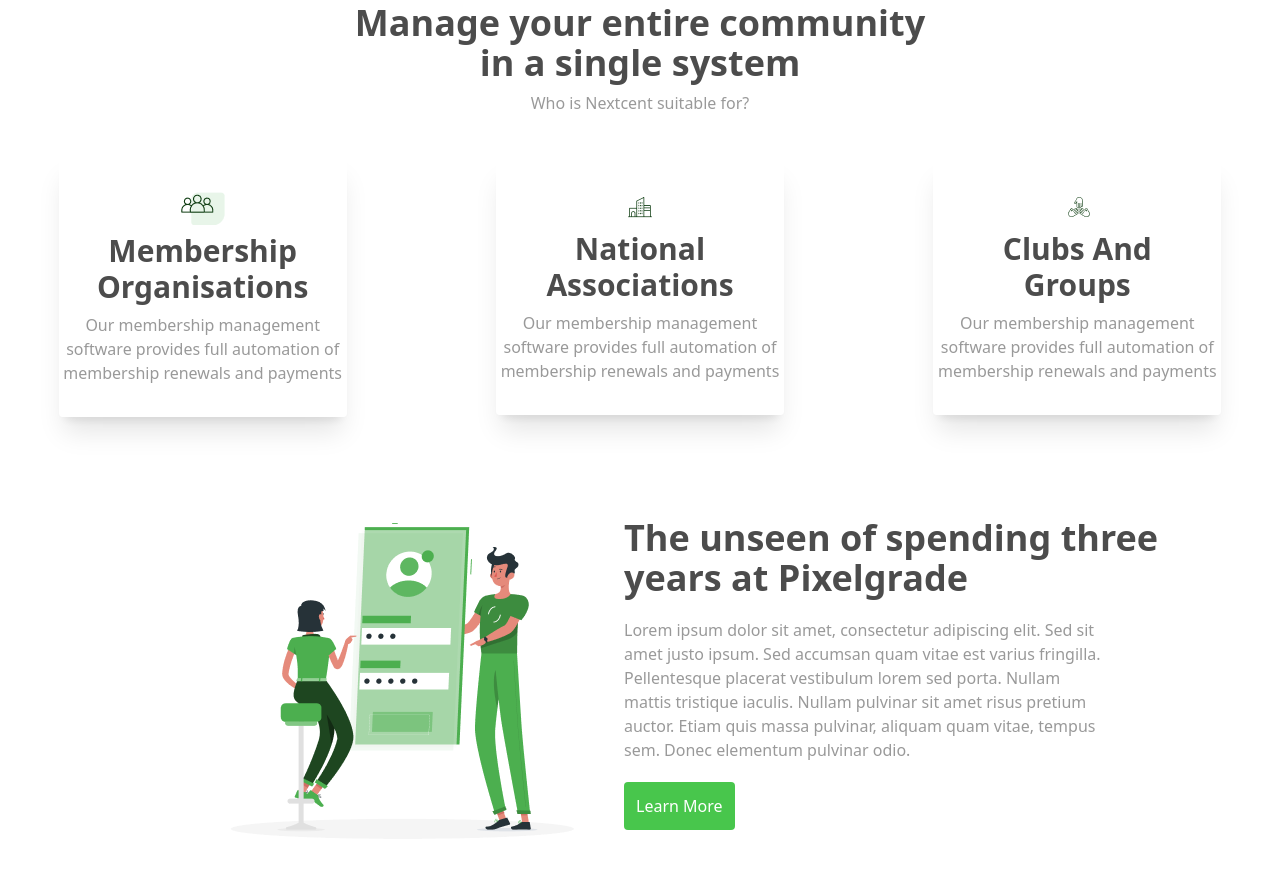
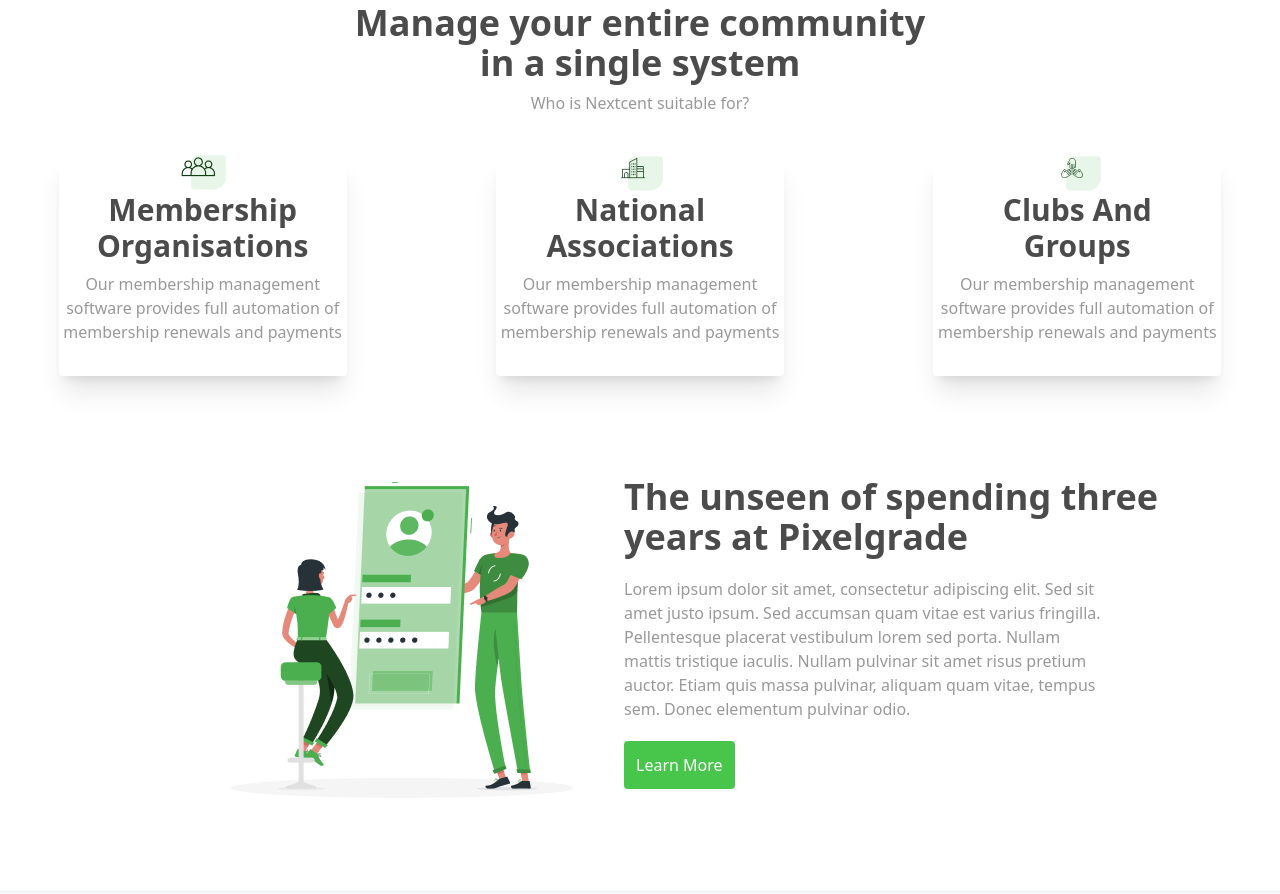
Before and after one commit to GodpeaceKs/Landing-page-Nexcent, a website: page index.html in a window 1280 px wide. Shown: the part 759-1653 px from the top of the page. Drawn offline with Linux system fonts and the light colour scheme.

Commit message:
RD finals3

```diff
--- a/index.html
+++ b/index.html
@@ -13,7 +13,7 @@
             <div class="sm:block sm:ml-2 md:ml-5">
             <!--Logo-->
                 <a href="#">
-                    <img src="./src/assets/images/Logo (1).png" alt="logo" class="ml-2 md:ml-5 lg:ml-10 w-[60%] sm:w-auto">
+                    <img src="./src/assets/images/Logo (1).png" alt="logo" class="ml-2 md:ml-5 lg:ml-10 w-[60%] sm:w-[70%] lg:w-auto">
                 </a>
             </div>
 
@@ -95,7 +95,7 @@
                 </div>
             </div>
             <div class="w-full flex justify-center lg:justify-end xl:justify-end">
-                <img src="./src/assets/images/Illustration (4).png" alt="Illustration" class="w-1/2 object-contain xl:ml-20">
+                <img src="./src/assets/images/Illustration (4).png" alt="Illustration" class="w-2/3 xl:w-1/2 object-contain xl:ml-20">
             </div>
         </div>
         <div class="flex justify-center mt-5">
@@ -148,7 +148,14 @@
     </div>
     <div class="grid grid-cols-1 gap-8 sm:grid-cols-2 lg:grid-cols-3 my-10 place-items-center 2xl:px-20">
         <div class="shadow-xl w-2xs flex flex-col items-center rounded-sm">
-            <img src="./src/assets/images/Icon (2).png" alt="icon1" class="mt-8">
+            <div class="flex flex-col items-center justify-center">
+                <div class="relative z-0">
+                    <img src="./src/assets/images/Rectangle 157.png" class="ml-3" alt="icon1">
+                </div>
+                <div class="relative z-10 -mt-10">
+                    <img src="./src/assets/images/Icon (6).png" class="mr-2" alt="rectangle">
+                </div>
+            </div>
             <h2 class="text-3xl font-bold opacity-70 mt-2">Membership</h2>
             <h2 class="text-3xl font-bold opacity-70">Organisations</h2>
             <p class="mt-2 mx-5 text-lg">
@@ -158,7 +165,14 @@
             </p>
         </div>
         <div class="shadow-xl w-2xs flex flex-col items-center rounded-sm">
-            <img src="./src/assets/images/Icon (3).png" alt="icon1" class="mt-8">
+            <div>
+                <div class="relative z-0">
+                    <img src="./src/assets/images/Rectangle 157.png" class="ml-3" alt="Rectangle">
+                </div>
+                <div class="relative z-10 -mt-10">
+                    <img src="./src/assets/images/Icon (3).png" alt="icon1" class="mr-2">
+                </div>
+            </div>
             <h2 class="text-3xl font-bold opacity-70 mt-2">National</h2>
             <h2 class="text-3xl font-bold opacity-70">Associations</h2>
             <p class="mt-2 mx-5 text-lg">
@@ -168,7 +182,14 @@
             </p>
         </div>
         <div class="shadow-xl w-2xs flex flex-col items-center rounded-sm">
-            <img src="./src/assets/images/Icon (4).png" alt="icon1" class="mt-8">
+            <div>
+                <div class="relative z-0">
+                  <img src="./src/assets/images/Rectangle 157.png" class="ml-3" alt="Rectangle">
+                </div>
+                <div class="relative z-10 -mt-10">
+                    <img src="./src/assets/images/Icon (4).png" alt="icon1" class="mr-2">
+                </div>
+            </div>
             <h2 class="text-3xl font-bold opacity-70 mt-2">Clubs And</h2>
             <h2 class="text-3xl font-bold opacity-70">Groups</h2>
             <p class="mt-2 mx-5 text-lg">
@@ -207,7 +228,7 @@
     <section class="bg-[#F5F7FA] mt-10 py-5" >
         <div class="flex flex-col gap-10 lg:px-30 xl:px-50 items-center lg:flex lg:flex-row lg:justify-between">
             <div class="flex justify-center">
-                <div>
+                <div class="flex flex-col items-center lg:items-start">
                     <h2 class="text-3xl sm:text-4xl font-semibold opacity-70 text-center sm:text-start">Helping a local</h2>
                     <h2 class="text-3xl sm:text-4xl font-semibold opacity-70 text-[#48c64c] text-center sm:text-start">business reinvent itself</h2>
                     <p class="opacity-40 text-center sm:text-start">We reached here with our hard work and dedication</p>
@@ -216,7 +237,7 @@
             <!-- <div class="grid grid-cols-2 gap-5 px-7">-->
             <div class="sm:flex sm:gap-5">
                 <div>
-                    <div class="flex gap-3 mb-3">
+                    <div class="flex gap-3 mb-5">
                         <div class="mt-5">
                             <img src="./src/assets/images/Icon (5).png" alt="membership">
                         </div>
@@ -238,7 +259,7 @@
                 </div>
 
                 <div>
-                    <div class="flex gap-3 mb-3">
+                    <div class="flex gap-3 mb-5">
                         <div class="mt-5">
                             <img src="./src/assets/images/Group 2.png" alt="group">
                         </div>
@@ -409,7 +430,7 @@
         </div>
     </section>
 
-    <section class="bg-[#F5F7FA] h-[5vh] 2xl:h-[10vh]" >
+    <section class="bg-[#F5F7FA] pb-5 h-[10vh]" >
         <div class="flex justify-center">
             <h1 class="text-3xl sm:text-5xl font-semibold opacity-50">
                 Pallentesque suscipit
```
Also changed, not shown: src/assets/images/Icon (6).png (added), src/assets/images/Rectangle 157.png (added), src/css/output.css.
